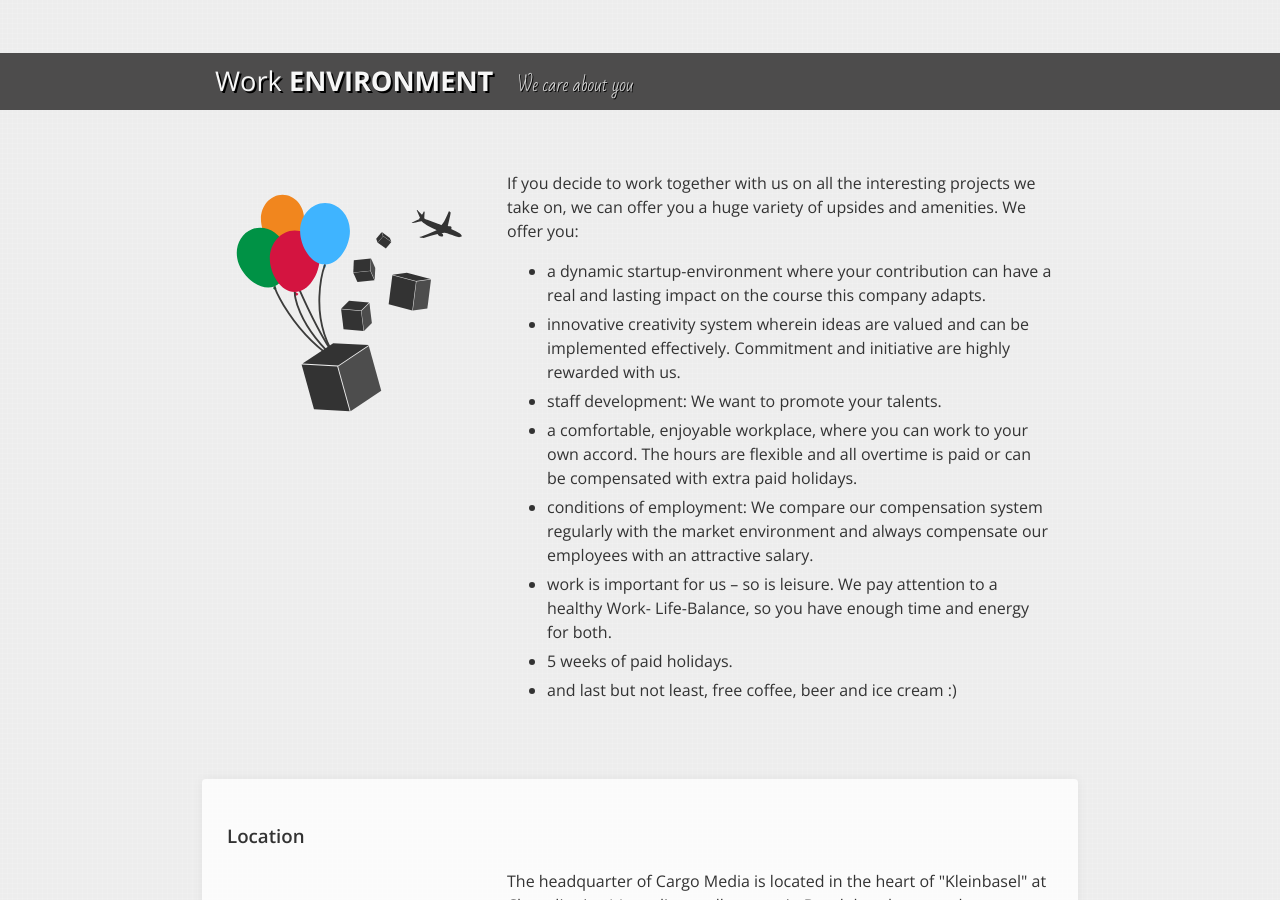
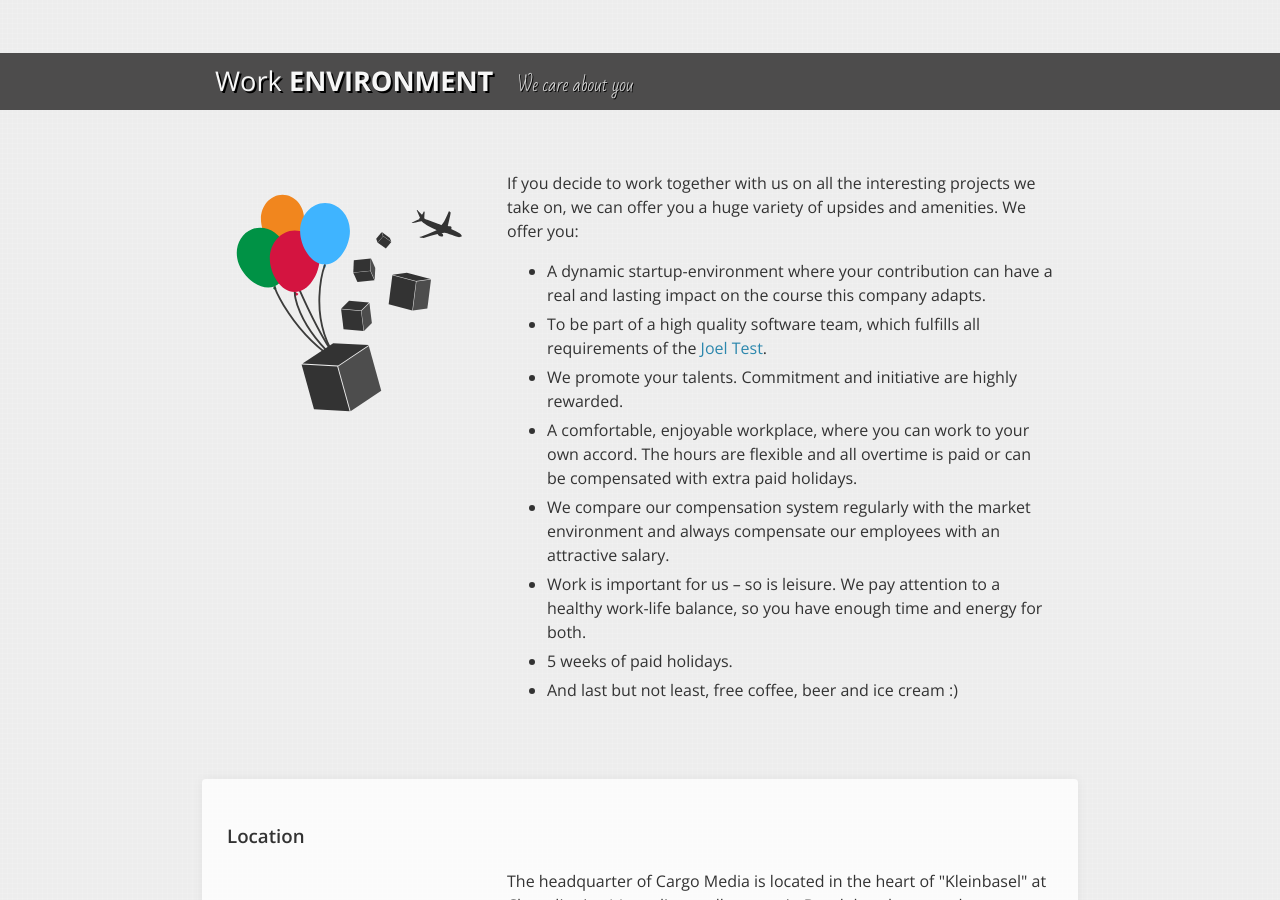
Before and after one commit to rysie/cargomedia.github.io, a Jekyll site: the page built from jobs/index.html, in a window 1280 px wide and 900 px high, scrolled down 1734 px. Built offline with Jekyll 4.4.1, drawn with Linux system fonts in a browser that asks for light colours; Markdown is read by kramdown in place of the engine named in the settings.

Commit message:
add "Joel Test" info to work environment description. Adjust some wording.

```diff
--- a/jobs/index.html
+++ b/jobs/index.html
@@ -63,14 +63,15 @@ slug: jobs
 			<div class="column2flex">
 				<p>If you decide to work together with us on all the interesting projects we take on, we can offer you a huge variety of upsides and amenities. We offer you:</p>
 				<ul>
-					<li>a dynamic startup-environment where your contribution can have a real and lasting impact on the course this company adapts.</li>
-					<li>innovative creativity system wherein ideas are valued and can be implemented effectively. Commitment and initiative are highly rewarded with us.</li>
-					<li>staff development: We want to promote your talents.</li>
-					<li>a comfortable, enjoyable workplace, where you can work to your own accord. The hours are flexible and all overtime is paid or can be compensated with extra paid holidays.</li>
-					<li>conditions of employment: We compare our compensation system regularly with the market environment and always compensate our employees with an attractive salary.</li>
-					<li>work is important for us – so is leisure. We pay attention to a healthy Work- Life-Balance, so you have enough time and energy for both.</li>
+					<li>A dynamic startup-environment where your contribution can have a real and lasting impact on the course this company adapts.</li>
+					<li>To be part of a high quality software team, which fulfills all requirements of the
+						<a href="http://www.joelonsoftware.com/articles/fog0000000043.html">Joel Test</a>.</li>
+					<li>We promote your talents. Commitment and initiative are highly rewarded.</li>
+					<li>A comfortable, enjoyable workplace, where you can work to your own accord. The hours are flexible and all overtime is paid or can be compensated with extra paid holidays.</li>
+					<li>We compare our compensation system regularly with the market environment and always compensate our employees with an attractive salary.</li>
+					<li>Work is important for us – so is leisure. We pay attention to a healthy work-life balance, so you have enough time and energy for both.</li>
 					<li>5 weeks of paid holidays.</li>
-					<li>and last but not least, free coffee, beer and ice cream :)</li>
+					<li>And last but not least, free coffee, beer and ice cream :)</li>
 				</ul>
 			</div>
 		</div>
```
